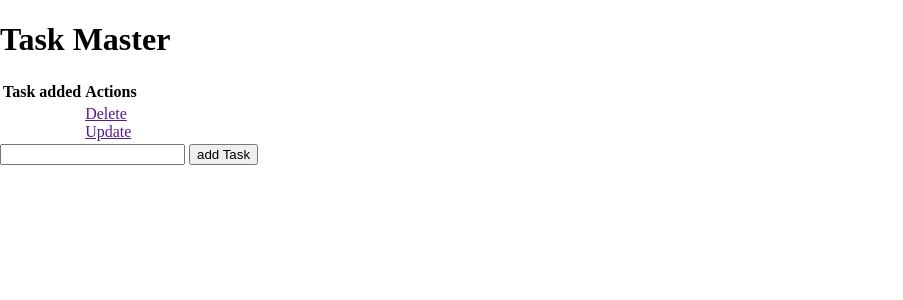
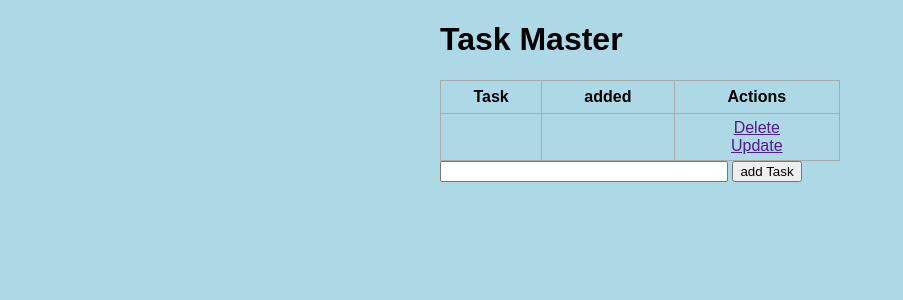
Before and after one commit to asptyz/Tests, a Flask app: page / in a window 1280 px wide. Shown: the top 300 px of the page, without its empty margins (0-903 px from the left). Run offline with Flask 3, Linux system fonts and the light colour scheme.

Commit message:
added css

```diff
--- a/static/css/main.css
+++ b/static/css/main.css
@@ -1,4 +1,36 @@
-body{
+body, html {
     margin: 0;
-    font-family: 'Times New Roman'
+    font-family: sans-serif;
+    background-color: lightblue;
 }
+
+.content {
+    margin: 0 auto;
+    width: 400px;
+}
+
+table, td, th {
+    border: 1px solid #aaa;
+}
+
+table {
+    border-collapse: collapse;
+    width: 100%;
+}
+
+th {
+    height: 30px;
+}
+
+td {
+    text-align: center;
+    padding: 5px;
+}
+
+.form {
+    margin-top: 20px;
+}
+
+#content {
+    width: 70%;
+}
```
